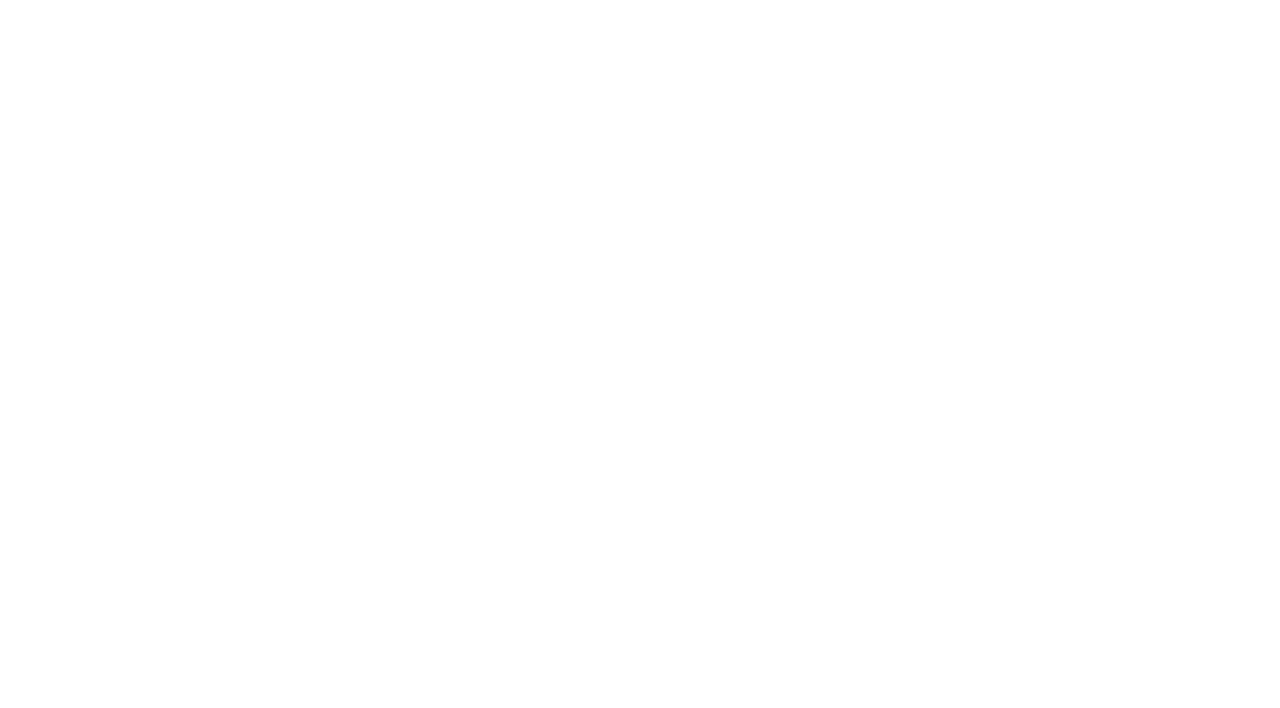
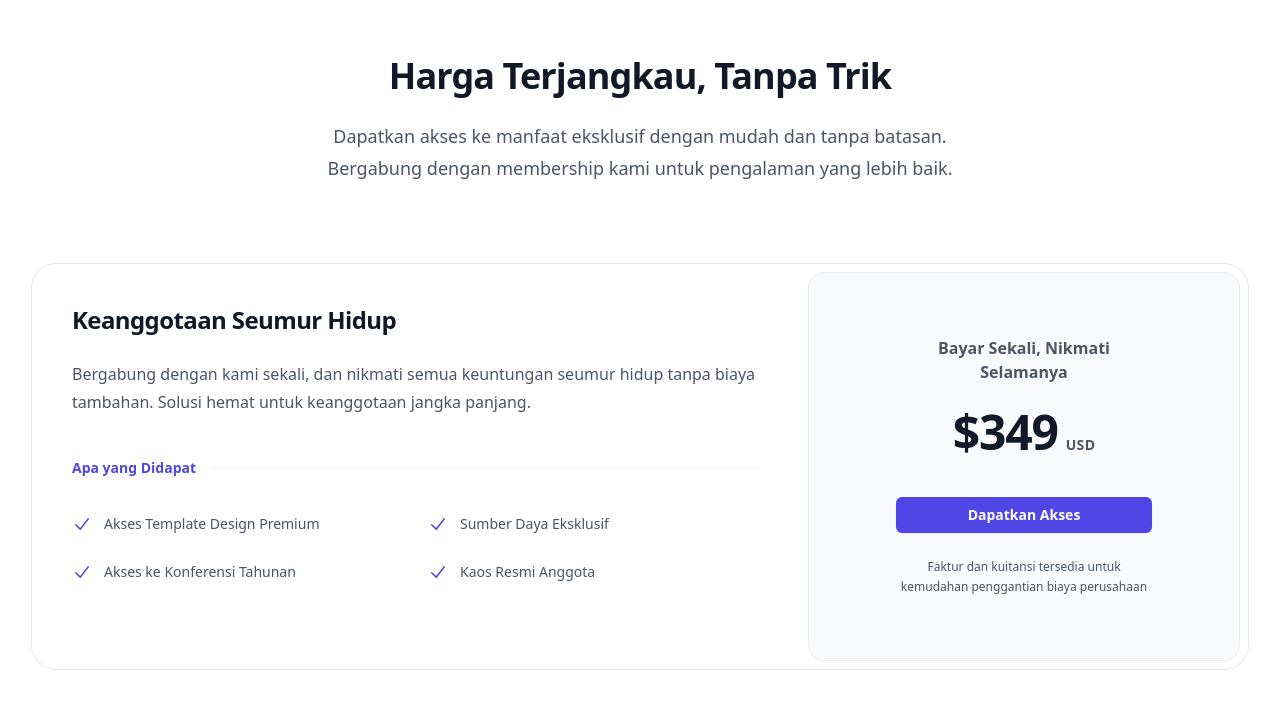
Before and after one commit to TriKeren/Fe_Design, a React (Vite) app: page /membership in a window 1280 px wide. Before the commit this address had no page. Shown: the top 708 px of the page. Built offline with nearby package versions, Linux system fonts and the light colour scheme.

Commit message:
edit membership

```diff
--- a/src/App.jsx
+++ b/src/App.jsx
@@ -3,6 +3,7 @@ import LandingPage from "./pages/LandingPage"
 import DetailPage from "./pages/DetailPage"
 import Login from "./pages/Login"
 import Register from "./pages/Register"
+import MembershipPage from "./pages/Membership"
 
 function App() {
   return (
@@ -12,6 +13,7 @@ function App() {
       <Route path="/product/:id" element={<DetailPage />} />
       <Route path="/login" element={<Login />}/>
       <Route path="/register" element={<Register />}/>
+      <Route path="/membership" element={<MembershipPage />}/>
     </Routes>
     </BrowserRouter>
   )
--- a/src/components/Navbar.jsx
+++ b/src/components/Navbar.jsx
@@ -59,6 +59,10 @@ const Navbar = () => {
     const goToLogin = () => {
         navigate("/login");
     };
+
+    const goToMembership = () => {
+        navigate("/membership")
+    }
 
     const handleLogout = async () => {
         const { error } = await supabase.auth.signOut();
@@ -169,7 +173,7 @@ const Navbar = () => {
                                         )}
                                     </li>
                                     <li className="mt-2 lg:hidden">
-                                        <button className="w-full py-2 text-sm text-white transition-colors duration-300 ease-in-out bg-blue-500 border-2 border-transparent rounded-2xl whitespace-nowrap lg:mr-0 hover:bg-transparent hover:text-black hover:border-black">
+                                        <button className="w-full py-2 text-sm text-white transition-colors duration-300 ease-in-out bg-blue-500 border-2 border-transparent rounded-2xl whitespace-nowrap lg:mr-0 hover:bg-transparent hover:text-black hover:border-black"  onClick={goToMembership}>
                                             Join Now
                                         </button>
                                     </li>
@@ -186,7 +190,7 @@ const Navbar = () => {
                                     Login
                                 </button>
                             )}
-                            <button className="w-full py-2 text-sm text-white transition-colors duration-300 ease-in-out bg-blue-500 border-2 border-transparent rounded-2xl md:w-20 whitespace-nowrap lg:mr-0 hover:bg-transparent hover:text-black hover:border-black">
+                            <button className="w-full py-2 text-sm text-white transition-colors duration-300 ease-in-out bg-blue-500 border-2 border-transparent rounded-2xl md:w-20 whitespace-nowrap lg:mr-0 hover:bg-transparent hover:text-black hover:border-black" onClick={goToMembership}>
                                 Join Now
                             </button>
                         </div>
--- /dev/null
+++ b/src/pages/Membership.jsx
@@ -0,0 +1,125 @@
+const MembershipPage = () => {
+    return (
+      <div class="bg-white py-14">
+        <div class="mx-auto max-w-7xl px-6 lg:px-8">
+          <div class="mx-auto max-w-2xl sm:text-center">
+            <h2 class="text-3xl font-bold tracking-tight text-gray-900 sm:text-4xl">
+              Harga Terjangkau, Tanpa Trik
+            </h2>
+            <p class="mt-6 text-lg leading-8 text-gray-600">
+              Dapatkan akses ke manfaat eksklusif dengan mudah dan tanpa batasan. Bergabung dengan membership kami untuk pengalaman yang lebih baik.
+            </p>
+          </div>
+          <div class="mx-auto mt-16 max-w-2xl rounded-3xl ring-1 ring-gray-200 sm:mt-20 lg:mx-0 lg:flex lg:max-w-none">
+            <div class="p-8 sm:p-10 lg:flex-auto">
+              <h3 class="text-2xl font-bold tracking-tight text-gray-900">
+                Keanggotaan Seumur Hidup
+              </h3>
+              <p class="mt-6 text-base leading-7 text-gray-600">
+                Bergabung dengan kami sekali, dan nikmati semua keuntungan seumur hidup tanpa biaya tambahan. Solusi hemat untuk keanggotaan jangka panjang.
+              </p>
+              <div class="mt-10 flex items-center gap-x-4">
+                <h4 class="flex-none text-sm font-semibold leading-6 text-indigo-600">
+                  Apa yang Didapat
+                </h4>
+                <div class="h-px flex-auto bg-gray-100"></div>
+              </div>
+              <ul
+                role="list"
+                class="mt-8 grid grid-cols-1 gap-4 text-sm leading-6 text-gray-600 sm:grid-cols-2 sm:gap-6"
+              >
+                <li class="flex gap-x-3">
+                  <svg
+                    class="h-6 w-5 flex-none text-indigo-600"
+                    viewBox="0 0 20 20"
+                    fill="currentColor"
+                    aria-hidden="true"
+                  >
+                    <path
+                      fill-rule="evenodd"
+                      d="M16.704 4.153a.75.75 0 01.143 1.052l-8 10.5a.75.75 0 01-1.127.075l-4.5-4.5a.75.75 0 011.06-1.06l3.894 3.893 7.48-9.817a.75.75 0 011.05-.143z"
+                      clip-rule="evenodd"
+                    />
+                  </svg>
+                  Akses Template Design Premium
+                </li>
+                <li class="flex gap-x-3">
+                  <svg
+                    class="h-6 w-5 flex-none text-indigo-600"
+                    viewBox="0 0 20 20"
+                    fill="currentColor"
+                    aria-hidden="true"
+                  >
+                    <path
+                      fill-rule="evenodd"
+                      d="M16.704 4.153a.75.75 0 01.143 1.052l-8 10.5a.75.75 0 01-1.127.075l-4.5-4.5a.75.75 0 011.06-1.06l3.894 3.893 7.48-9.817a.75.75 0 011.05-.143z"
+                      clip-rule="evenodd"
+                    />
+                  </svg>
+                  Sumber Daya Eksklusif
+                </li>
+                <li class="flex gap-x-3">
+                  <svg
+                    class="h-6 w-5 flex-none text-indigo-600"
+                    viewBox="0 0 20 20"
+                    fill="currentColor"
+                    aria-hidden="true"
+                  >
+                    <path
+                      fill-rule="evenodd"
+                      d="M16.704 4.153a.75.75 0 01.143 1.052l-8 10.5a.75.75 0 01-1.127.075l-4.5-4.5a.75.75 0 011.06-1.06l3.894 3.893 7.48-9.817a.75.75 0 011.05-.143z"
+                      clip-rule="evenodd"
+                    />
+                  </svg>
+                  Akses ke Konferensi Tahunan
+                </li>
+                <li class="flex gap-x-3">
+                  <svg
+                    class="h-6 w-5 flex-none text-indigo-600"
+                    viewBox="0 0 20 20"
+                    fill="currentColor"
+                    aria-hidden="true"
+                  >
+                    <path
+                      fill-rule="evenodd"
+                      d="M16.704 4.153a.75.75 0 01.143 1.052l-8 10.5a.75.75 0 01-1.127.075l-4.5-4.5a.75.75 0 011.06-1.06l3.894 3.893 7.48-9.817a.75.75 0 011.05-.143z"
+                      clip-rule="evenodd"
+                    />
+                  </svg>
+                  Kaos Resmi Anggota
+                </li>
+              </ul>
+            </div>
+            <div class="-mt-2 p-2 lg:mt-0 lg:w-full lg:max-w-md lg:flex-shrink-0">
+              <div class="rounded-2xl bg-gray-50 py-10 text-center ring-1 ring-inset ring-gray-900/5 lg:flex lg:flex-col lg:justify-center lg:py-16">
+                <div class="mx-auto max-w-xs px-8">
+                  <p class="text-base font-semibold text-gray-600">
+                    Bayar Sekali, Nikmati Selamanya
+                  </p>
+                  <p class="mt-6 flex items-baseline justify-center gap-x-2">
+                    <span class="text-5xl font-bold tracking-tight text-gray-900">
+                      $349
+                    </span>
+                    <span class="text-sm font-semibold leading-6 tracking-wide text-gray-600">
+                      USD
+                    </span>
+                  </p>
+                  <a
+                    href="#"
+                    class="mt-10 block w-full rounded-md bg-indigo-600 px-3 py-2 text-center text-sm font-semibold text-white shadow-sm hover:bg-indigo-500 focus-visible:outline focus-visible:outline-2 focus-visible:outline-offset-2 focus-visible:outline-indigo-600"
+                  >
+                    Dapatkan Akses
+                  </a>
+                  <p class="mt-6 text-xs leading-5 text-gray-600">
+                    Faktur dan kuitansi tersedia untuk kemudahan penggantian biaya perusahaan
+                  </p>
+                </div>
+              </div>
+            </div>
+          </div>
+        </div>
+      </div>
+    );
+  };
+
+  export default MembershipPage;
--- a/src/pages/Register.jsx
+++ b/src/pages/Register.jsx
@@ -104,7 +104,7 @@ const Register = () => {
       isVisible: false
     });
     if (modalData.isSuccess) {
-      navigate('/');
+      navigate('/login');
     }
   };
 
@@ -152,20 +152,6 @@ const Register = () => {
             />
           </div>
 
-          <div className="mb-4">
-            <label className="block text-gray-700">Membership</label>
-            <select
-              name="is_membership"
-              value={formData.is_membership}
-              onChange={handleChange}
-              className="w-full p-2 border rounded-md focus:outline-none focus:ring-2 focus:ring-blue-400"
-              required
-            >
-              <option value="false">Non-Member</option>
-              <option value="true">Member</option>
-            </select>
-          </div>
-
           <button
             type="submit"
             className="w-full bg-blue-500 text-white p-2 rounded-md hover:bg-blue-600 transition duration-200"
@@ -186,6 +172,7 @@ const Register = () => {
             <h2 className={`text-xl font-bold mb-4 ${modalData.isSuccess ? 'text-green-500' : 'text-red-500'}`}>
               {modalData.isSuccess ? 'Success' : 'Error'}
             </h2>
+            <h2 className="font-bold">Verifikasi Email Anda</h2>
             <p className="mb-6">{modalData.message}</p>
             <button
               onClick={closeModal}
```
